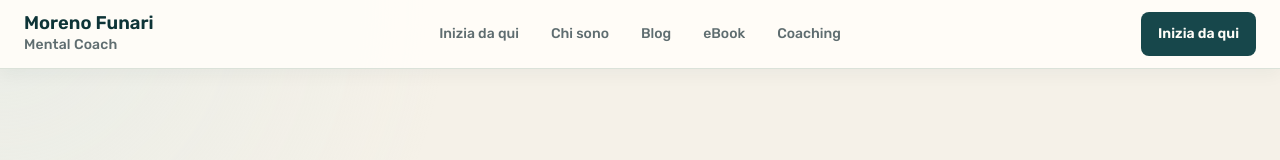
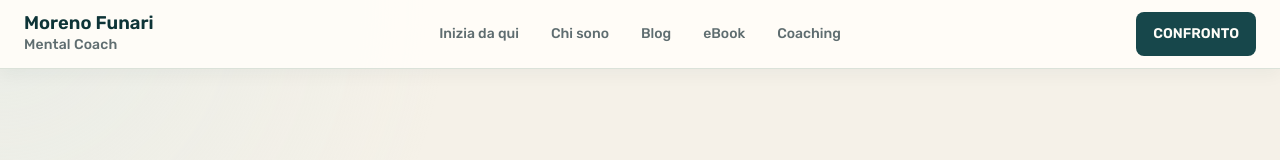
Before and after one commit to MorenoFunari/moreno-funari-website, a Next.js app: page / in a window 1280 px wide. Shown: the top 160 px of the page. Built offline with nearby package versions, Linux system fonts and the light colour scheme; no server answers.

Commit message:
Add CRO hub, PASSO landing and pilot flow improvements

```diff
--- a/src/components/layout/mobile-navigation.tsx
+++ b/src/components/layout/mobile-navigation.tsx
@@ -127,10 +127,10 @@ export function MobileNavigation() {
             <ButtonLink
               className={styles.cta}
               fullWidth
-              href="/inizia-da-qui"
+              href="/confronto"
               onClick={closeMenu}
             >
-              Inizia da qui
+              CONFRONTO
             </ButtonLink>
           </nav>
         </>
--- a/src/components/layout/site-header.tsx
+++ b/src/components/layout/site-header.tsx
@@ -13,7 +13,7 @@ export function SiteHeader() {
         <SiteBrand />
         <DesktopNavigation />
         <div className={styles.desktopAction}>
-          <ButtonLink href="/#inizia-da-qui">Inizia da qui</ButtonLink>
+          <ButtonLink href="/confronto">CONFRONTO</ButtonLink>
         </div>
         <MobileNavigation />
       </Container>
--- a/src/components/sections/home/start-paths-section.tsx
+++ b/src/components/sections/home/start-paths-section.tsx
@@ -11,7 +11,6 @@ export function StartPathsSection() {
     <Container
       as="section"
       className={styles.section}
-      id="inizia-da-qui"
       aria-labelledby="start-title"
     >
       <SectionHeading
```
